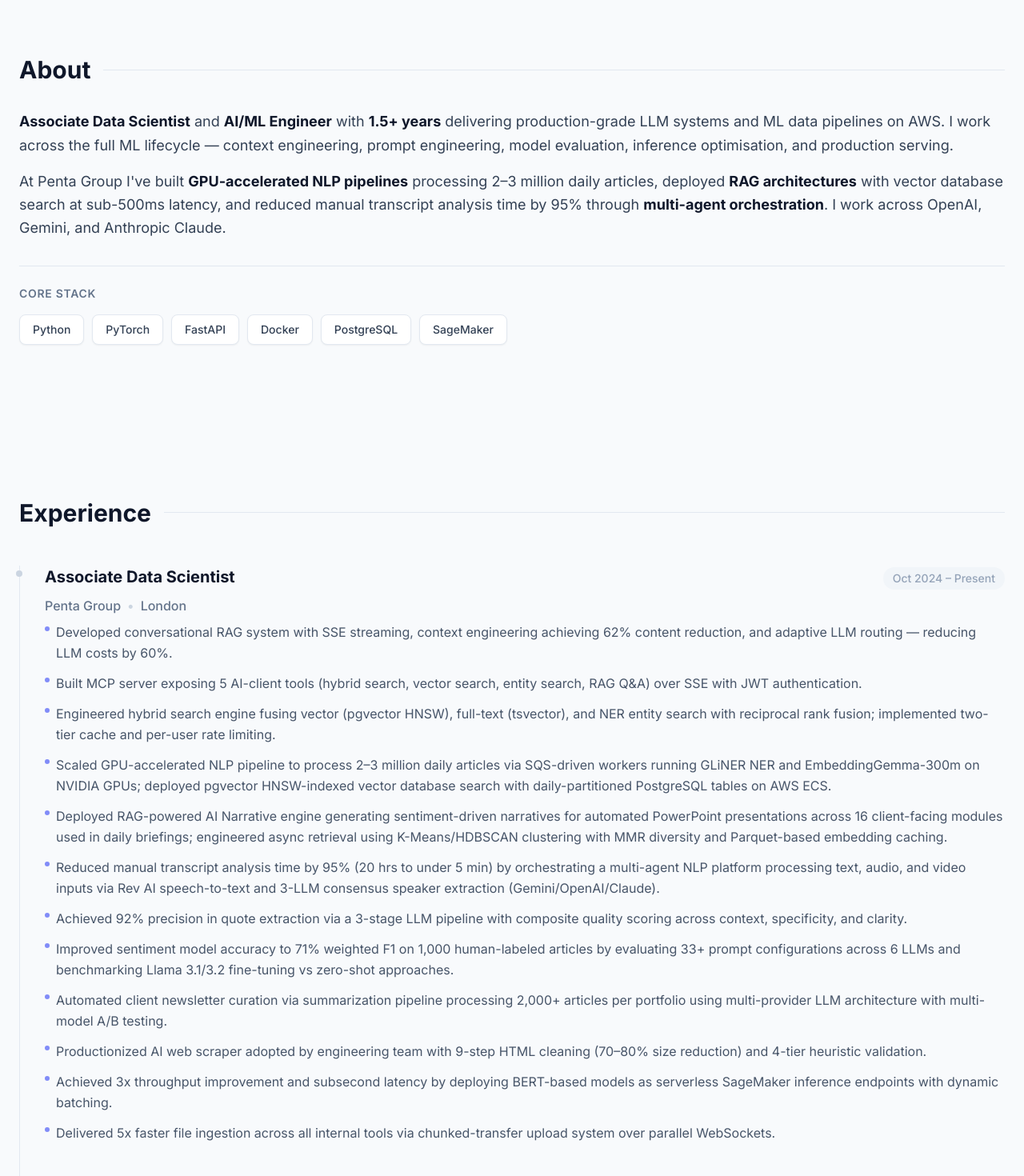
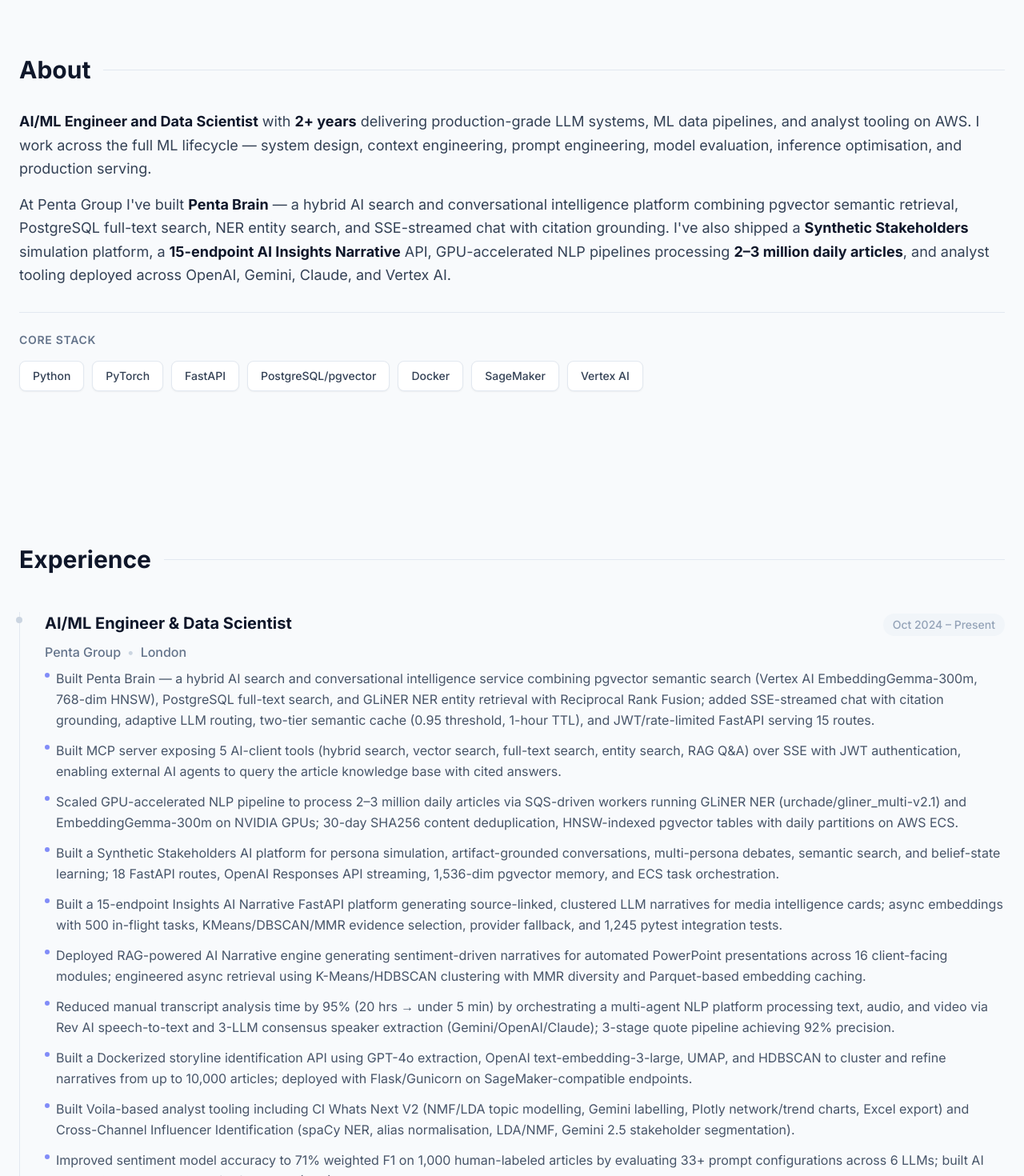
Before and after one commit to amannsyed/portfolio, a React (Vite) app: page / in a window 1280 px wide. Shown: the part 600-2070 px from the top of the page at 80% size. Built offline with nearby package versions, Linux system fonts and the light colour scheme.

Commit message:
updated resume

```diff
--- a/constants.ts
+++ b/constants.ts
@@ -3,40 +3,40 @@
 
 export const PERSONAL_INFO = {
   name: "Aman Syed",
-  role: "Associate Data Scientist & AI/ML Engineer",
+  role: "AI/ML Engineer & Data Scientist",
   email: "amansyed3342@gmail.com",
   phone: "+44 7774704102",
   location: "London, UK",
   linkedin: "https://linkedin.com/in/amannsyed",
   github: "https://github.com/amannsyed",
   resumeUrl: "./aman_syed_resume.pdf",
-  profileImageUrl: "./aman_profile.jpg", // Update this to your image path
-  tagline: "Building production-grade LLM systems and ML pipelines on AWS. Specialising in RAG architectures, multi-agent orchestration, and GPU-accelerated inference.",
-  subTagline: "Cut manual analysis time by 95%. Processing millions of articles daily. Deployed across OpenAI, Gemini, and Claude.",
-  about: "**Associate Data Scientist** and **AI/ML Engineer** with **1.5+ years** delivering production-grade LLM systems and ML data pipelines on AWS. I work across the full ML lifecycle — context engineering, prompt engineering, model evaluation, inference optimisation, and production serving.\n\nAt Penta Group I've built **GPU-accelerated NLP pipelines** processing 2–3 million daily articles, deployed **RAG architectures** with vector database search at sub-500ms latency, and reduced manual transcript analysis time by 95% through **multi-agent orchestration**. I work across OpenAI, Gemini, and Anthropic Claude.",
-  coreStack: ["Python", "PyTorch", "FastAPI", "Docker", "PostgreSQL", "SageMaker"],
-  footerText: "Specialising in RAG architectures, context engineering, and multi-agent AI systems — building data intelligence tools for enterprise challenges."
+  profileImageUrl: "./aman_profile.jpg",
+  tagline: "Building production-grade AI platforms and ML pipelines on AWS. Specialising in hybrid search, RAG architectures, multi-agent orchestration, and GPU-accelerated inference.",
+  subTagline: "Shipped 15+ production AI endpoints. Processing millions of articles daily. Deployed across OpenAI, Gemini, Claude, and Vertex AI.",
+  about: "**AI/ML Engineer and Data Scientist** with **2+ years** delivering production-grade LLM systems, ML data pipelines, and analyst tooling on AWS. I work across the full ML lifecycle — system design, context engineering, prompt engineering, model evaluation, inference optimisation, and production serving.\n\nAt Penta Group I've built **Penta Brain** — a hybrid AI search and conversational intelligence platform combining pgvector semantic retrieval, PostgreSQL full-text search, NER entity search, and SSE-streamed chat with citation grounding. I've also shipped a **Synthetic Stakeholders** simulation platform, a **15-endpoint AI Insights Narrative** API, GPU-accelerated NLP pipelines processing **2–3 million daily articles**, and analyst tooling deployed across OpenAI, Gemini, Claude, and Vertex AI.",
+  coreStack: ["Python", "PyTorch", "FastAPI", "PostgreSQL/pgvector", "Docker", "SageMaker", "Vertex AI"],
+  footerText: "Specialising in hybrid search, RAG architectures, and production AI platforms — building intelligence tools for enterprise data challenges."
 };
 
 export const EXPERIENCES: Experience[] = [
   {
-    role: "Associate Data Scientist",
+    role: "AI/ML Engineer & Data Scientist",
     company: "Penta Group",
     location: "London",
     period: "Oct 2024 – Present",
     achievements: [
-      "Developed conversational RAG system with SSE streaming, context engineering achieving 62% content reduction, and adaptive LLM routing — reducing LLM costs by 60%.",
-      "Built MCP server exposing 5 AI-client tools (hybrid search, vector search, entity search, RAG Q&A) over SSE with JWT authentication.",
-      "Engineered hybrid search engine fusing vector (pgvector HNSW), full-text (tsvector), and NER entity search with reciprocal rank fusion; implemented two-tier cache and per-user rate limiting.",
-      "Scaled GPU-accelerated NLP pipeline to process 2–3 million daily articles via SQS-driven workers running GLiNER NER and EmbeddingGemma-300m on NVIDIA GPUs; deployed pgvector HNSW-indexed vector database search with daily-partitioned PostgreSQL tables on AWS ECS.",
-      "Deployed RAG-powered AI Narrative engine generating sentiment-driven narratives for automated PowerPoint presentations across 16 client-facing modules used in daily briefings; engineered async retrieval using K-Means/HDBSCAN clustering with MMR diversity and Parquet-based embedding caching.",
-      "Reduced manual transcript analysis time by 95% (20 hrs to under 5 min) by orchestrating a multi-agent NLP platform processing text, audio, and video inputs via Rev AI speech-to-text and 3-LLM consensus speaker extraction (Gemini/OpenAI/Claude).",
-      "Achieved 92% precision in quote extraction via a 3-stage LLM pipeline with composite quality scoring across context, specificity, and clarity.",
-      "Improved sentiment model accuracy to 71% weighted F1 on 1,000 human-labeled articles by evaluating 33+ prompt configurations across 6 LLMs and benchmarking Llama 3.1/3.2 fine-tuning vs zero-shot approaches.",
-      "Automated client newsletter curation via summarization pipeline processing 2,000+ articles per portfolio using multi-provider LLM architecture with multi-model A/B testing.",
-      "Productionized AI web scraper adopted by engineering team with 9-step HTML cleaning (70–80% size reduction) and 4-tier heuristic validation.",
-      "Achieved 3x throughput improvement and subsecond latency by deploying BERT-based models as serverless SageMaker inference endpoints with dynamic batching.",
-      "Delivered 5x faster file ingestion across all internal tools via chunked-transfer upload system over parallel WebSockets."
+      "Built Penta Brain — a hybrid AI search and conversational intelligence service combining pgvector semantic search (Vertex AI EmbeddingGemma-300m, 768-dim HNSW), PostgreSQL full-text search, and GLiNER NER entity retrieval with Reciprocal Rank Fusion; added SSE-streamed chat with citation grounding, adaptive LLM routing, two-tier semantic cache (0.95 threshold, 1-hour TTL), and JWT/rate-limited FastAPI serving 15 routes.",
+      "Built MCP server exposing 5 AI-client tools (hybrid search, vector search, full-text search, entity search, RAG Q&A) over SSE with JWT authentication, enabling external AI agents to query the article knowledge base with cited answers.",
+      "Scaled GPU-accelerated NLP pipeline to process 2–3 million daily articles via SQS-driven workers running GLiNER NER (urchade/gliner_multi-v2.1) and EmbeddingGemma-300m on NVIDIA GPUs; 30-day SHA256 content deduplication, HNSW-indexed pgvector tables with daily partitions on AWS ECS.",
+      "Built a Synthetic Stakeholders AI platform for persona simulation, artifact-grounded conversations, multi-persona debates, semantic search, and belief-state learning; 18 FastAPI routes, OpenAI Responses API streaming, 1,536-dim pgvector memory, and ECS task orchestration.",
+      "Built a 15-endpoint Insights AI Narrative FastAPI platform generating source-linked, clustered LLM narratives for media intelligence cards; async embeddings with 500 in-flight tasks, KMeans/DBSCAN/MMR evidence selection, provider fallback, and 1,245 pytest integration tests.",
+      "Deployed RAG-powered AI Narrative engine generating sentiment-driven narratives for automated PowerPoint presentations across 16 client-facing modules; engineered async retrieval using K-Means/HDBSCAN clustering with MMR diversity and Parquet-based embedding caching.",
+      "Reduced manual transcript analysis time by 95% (20 hrs → under 5 min) by orchestrating a multi-agent NLP platform processing text, audio, and video via Rev AI speech-to-text and 3-LLM consensus speaker extraction (Gemini/OpenAI/Claude); 3-stage quote pipeline achieving 92% precision.",
+      "Built a Dockerized storyline identification API using GPT-4o extraction, OpenAI text-embedding-3-large, UMAP, and HDBSCAN to cluster and refine narratives from up to 10,000 articles; deployed with Flask/Gunicorn on SageMaker-compatible endpoints.",
+      "Built Voila-based analyst tooling including CI Whats Next V2 (NMF/LDA topic modelling, Gemini labelling, Plotly network/trend charts, Excel export) and Cross-Channel Influencer Identification (spaCy NER, alias normalisation, LDA/NMF, Gemini 2.5 stakeholder segmentation).",
+      "Improved sentiment model accuracy to 71% weighted F1 on 1,000 human-labeled articles by evaluating 33+ prompt configurations across 6 LLMs; built AI monitoring pipeline with F1/drift alerting (SES), persisting 24 metrics to PostgreSQL and S3.",
+      "Automated client newsletter curation via summarisation pipeline processing 2,000+ articles per portfolio using multi-provider LLM architecture (GPT-4/5, Gemini 2.5, Claude) with prompt optimisation framework and multi-model A/B testing.",
+      "Achieved 3x throughput and subsecond latency by deploying BERT-based models as serverless SageMaker inference endpoints with dynamic batching; delivered 5x faster file ingestion via chunked-transfer uploads over parallel WebSockets."
     ]
   },
   {
@@ -148,27 +148,31 @@
 export const SKILL_CATEGORIES: SkillCategory[] = [
   {
     title: "LLMs & Generative AI",
-    skills: ["OpenAI GPT", "Google Gemini", "Anthropic Claude", "RAG", "LLM Fine-tuning", "Prompt Engineering", "HuggingFace Transformers", "Multi-agent Orchestration"]
+    skills: ["OpenAI GPT-4/4.1", "Google Gemini 2.5", "Anthropic Claude", "Vertex AI", "RAG", "LLM Fine-tuning", "Prompt Engineering", "HuggingFace Transformers", "Multi-agent Orchestration", "MCP Server"]
   },
   {
     title: "ML / NLP",
-    skills: ["PyTorch", "SpaCy", "BERT", "GLiNER", "Gensim", "LDA/NMF", "Scikit-learn", "Sentence Embeddings", "Model Evaluation", "Pandas", "NumPy"]
+    skills: ["PyTorch", "SentenceTransformers", "GLiNER", "SpaCy", "BERT", "Gensim", "LDA/NMF", "UMAP", "HDBSCAN", "Scikit-learn", "Sentence Embeddings", "Model Evaluation", "Pandas", "NumPy"]
   },
   {
-    title: "Cloud (AWS)",
-    skills: ["SageMaker", "ECS", "Lambda", "S3", "SQS", "API Gateway", "CloudWatch", "SSM Parameter Store", "ECR"]
+    title: "Search & Databases",
+    skills: ["PostgreSQL (pgvector)", "HNSW Indexes", "Reciprocal Rank Fusion", "Full-text Search (tsvector)", "NER Entity Search", "MySQL", "MongoDB", "SQLAlchemy", "Parquet/pyarrow"]
   },
   {
-    title: "MLOps & DevOps",
-    skills: ["Docker", "CI/CD Pipelines", "Inference Optimisation", "Production ML Serving", "Git", "Agile/Scrum"]
+    title: "Cloud (AWS) & Deployment",
+    skills: ["SageMaker", "ECS", "Lambda", "S3", "SQS", "API Gateway", "CloudWatch", "SSM Parameter Store", "ECR", "CodeBuild", "CodePipeline", "Vertex AI Agent Engine"]
   },
   {
-    title: "Databases",
-    skills: ["PostgreSQL (pgvector)", "MySQL", "MongoDB"]
+    title: "Backend & APIs",
+    skills: ["FastAPI", "Flask", "Pydantic", "SSE Streaming", "NDJSON Streaming", "REST APIs", "Docker", "Docker Compose", "Poetry", "pytest", "CI/CD", "GitHub Actions"]
+  },
+  {
+    title: "Frontend & Web",
+    skills: ["React 19", "TypeScript", "Vite", "TailwindCSS", "Recharts", "Framer Motion", "Voila", "ipywidgets", "Plotly"]
   },
   {
     title: "Languages",
-    skills: ["Python", "SQL", "JavaScript", "R", "Java"]
+    skills: ["Python", "SQL", "TypeScript", "JavaScript", "R", "Java"]
   }
 ];
 
```
Also changed, not shown: 2 other files (tests, documents, lock files or other folders).
